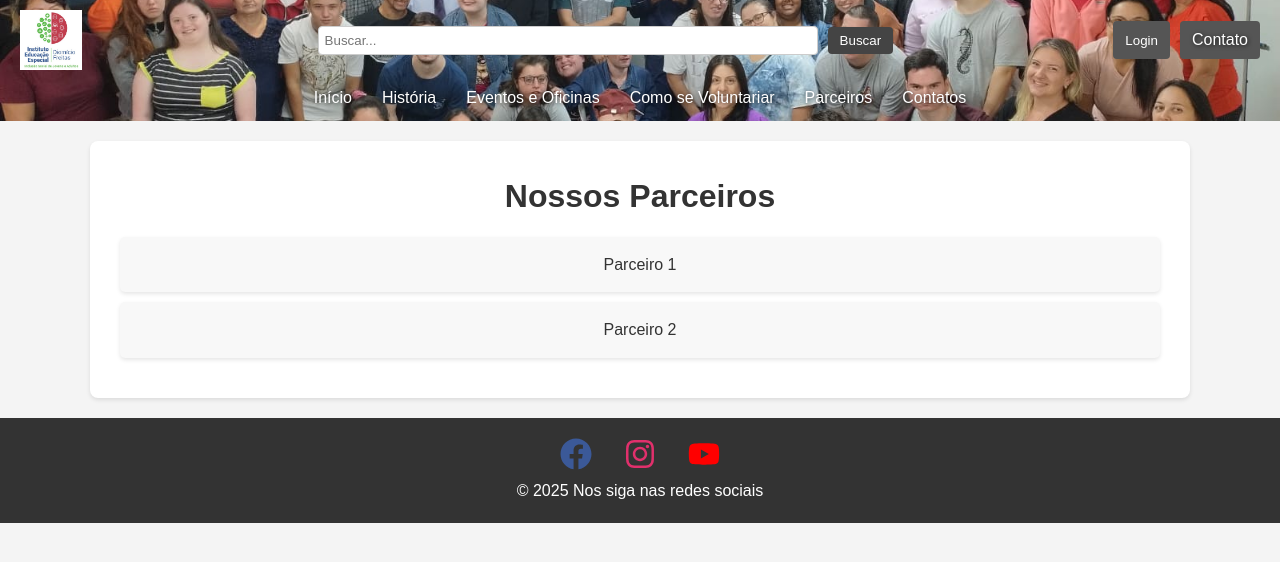
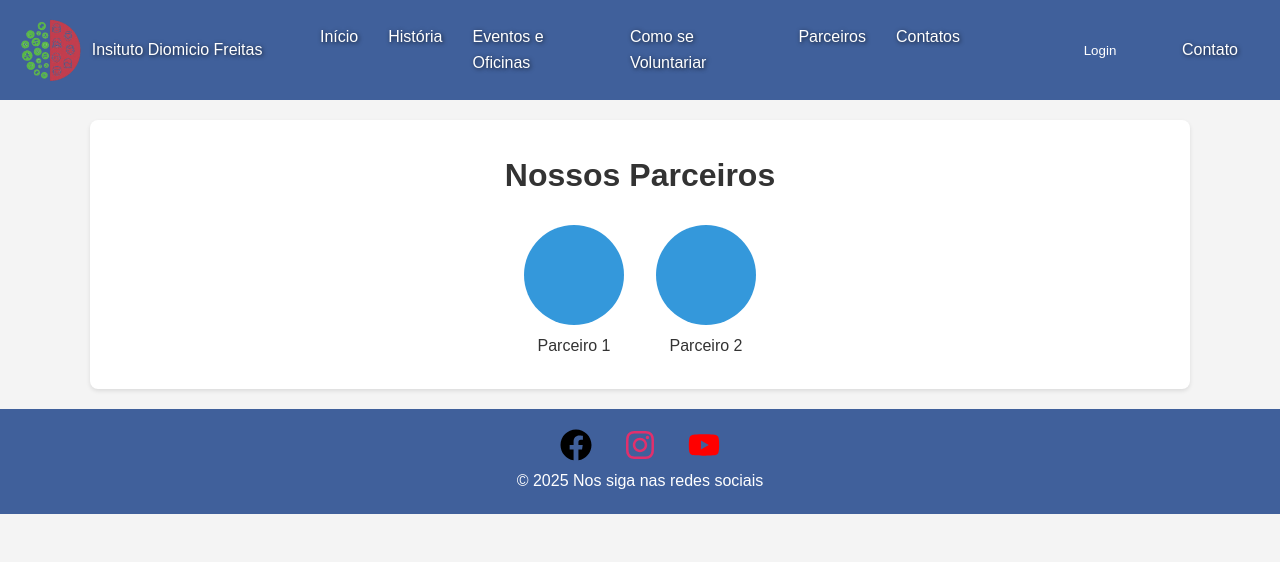
Before and after one commit to vzjunior/projeto_extensao, a React (Create React App) app: page /parceiros in a window 1280 px wide. Shown: the top 562 px of the page. Built offline with nearby package versions, Linux system fonts and the light colour scheme.

Commit message:
alterado o nav e footer

```diff
--- a/src/components/Footer.module.css
+++ b/src/components/Footer.module.css
@@ -1,7 +1,7 @@
 .footer {
     text-align: center;
     padding: 20px;
-    background-color: #333;
+    background-color: #40609B;
     color: white;
 
   }
@@ -17,7 +17,7 @@
   }
 
 .facebook {
-  color: #3b5998;
+  color: #000;
   font-size: 32px;
   transition: transform 0.3s ease, color 0.3s ease;
 }
--- a/src/components/Header.js
+++ b/src/components/Header.js
@@ -1,7 +1,7 @@
-import React from 'react';
-import { Link } from 'react-router-dom';
-import styles from './Header.module.css';
-import logo from '../assets/images/Logo.jpeg'
+import React from "react";
+import { Link } from "react-router-dom";
+import styles from "./Header.module.css";
+import logo from "../assets/images/Logo-removebg-previewcortado.png";
 
 const Header = () => {
   return (
@@ -9,29 +9,37 @@ const Header = () => {
       <nav className={styles.navContainer}>
         <div className={styles.leftSection}>
           <img src={logo} alt="Logo" className={styles.logo} />
-        </div>
-
-        <div className={styles.centerSection}>
-          <input type="text" placeholder="Buscar..." />
-          <button className={styles.searchBtn}>Buscar</button>
+          <p>Insituto Diomicio Freitas</p>
         </div>
 
         <div className={styles.rightSection}>
           <button className={styles.actionBtn}>Login</button>
-          <Link to="/contatos" className={styles.actionBtn}>Contato</Link>
+          <Link to="/contatos" className={styles.actionBtn}>
+            Contato
+          </Link>
         </div>
-      </nav>
-
 
         <ul className={styles.menu}>
-          <li><Link to="/">Início</Link></li>
-          <li><Link to="/historia">História</Link></li>
-          <li><Link to="/eventos-oficinas">Eventos e Oficinas</Link></li>
-          <li><Link to="/como-se-voluntariar">Como se Voluntariar</Link></li>
-          <li><Link to="/parceiros">Parceiros</Link></li>
-          <li><Link to="/contatos">Contatos</Link></li>
+          <li>
+            <Link to="/">Início</Link>
+          </li>
+          <li>
+            <Link to="/historia">História</Link>
+          </li>
+          <li>
+            <Link to="/eventos-oficinas">Eventos e Oficinas</Link>
+          </li>
+          <li>
+            <Link to="/como-se-voluntariar">Como se Voluntariar</Link>
+          </li>
+          <li>
+            <Link to="/parceiros">Parceiros</Link>
+          </li>
+          <li>
+            <Link to="/contatos">Contatos</Link>
+          </li>
         </ul>
-
+      </nav>
     </header>
   );
 };
--- a/src/components/Header.module.css
+++ b/src/components/Header.module.css
@@ -1,37 +1,112 @@
 /* Cabeçalho (Header) */
 .header {
-  background-image: url('../assets/images/fotoCabeçalho.jpeg');
+  background-color: #40609B;
   background-size: cover;
   background-position: center;
   color: white;
   padding: 10px 20px;
   text-shadow: 1px 1px 4px rgba(0, 0, 0, 0.7);
+  position: relative;
+  height: 100px; /* altura suficiente para centralizar verticalmente */
 }
 
-
+/* Container da navegação */
 .navContainer {
   display: flex;
   align-items: center;
   justify-content: space-between;
-  flex-wrap: wrap;
+  height: 100%;
 }
 
+/* Seção esquerda: logo */
 .leftSection {
   display: flex;
   align-items: center;
 }
 
 .logo {
-  height: 60px;
-  margin-right: 15px;
+  height: 70px;
+  margin-right: 10px;
 }
 
-.centerSection {
+/* Centraliza a UL no meio do header */
+.menu {
+  position: absolute;
+  top: 50%;
+  left: 50%;
+  transform: translate(-50%, -50%);
+
+  list-style: none;
   display: flex;
-  align-items: center;
-  gap: 10px;
+  gap: 30px;
+  margin: 0;
+  padding: 0;
 }
 
+.menu li a {
+  position: relative;
+  text-decoration: none;
+  color: white;
+  font-size: 16px;
+  padding-bottom: 4px;
+}
+
+/* Efeito de linha branca no hover */
+.menu li a::after {
+  content: '';
+  position: absolute;
+  left: 0;
+  bottom: 0;
+  width: 0%;
+  height: 2px;
+  background-color: white;
+  transition: width 0.3s ease;
+}
+
+.menu li a:hover::after {
+  width: 100%;
+}
+
+/* Botões no lado direito */
+.rightSection {
+  display: flex;
+  gap: 10px;
+  margin-left: auto;
+}
+
+.actionBtn {
+  background-color: transparent;
+  color: white;
+  padding: 6px 0;
+  width: 100px;              /* largura fixa igual para todos os botões */
+  text-align: center;
+  border: none;
+  border-radius: 4px;
+  text-decoration: none;
+  cursor: pointer;
+  position: relative;
+  display: inline-block;
+}
+
+/* Linha branca animada no hover */
+.actionBtn::after {
+  content: '';
+  position: absolute;
+  left: 0;
+  bottom: 0;
+  width: 0%;
+  height: 2px;
+  background-color: white;
+  transition: width 0.3s ease;
+}
+
+.actionBtn:hover::after {
+  width: 100%;
+}
+
+
+
+/* Campo de busca (se ainda for usado) */
 .centerSection input[type="text"] {
   padding: 6px;
   border-radius: 4px;
@@ -47,43 +122,6 @@
   cursor: pointer;
 }
 
-.rightSection {
-  display: flex;
-  gap: 10px;
-}
-
-.actionBtn {
-  background-color: #555;
-  color: white;
-  padding: 6px 12px;
-  border: none;
-  border-radius: 4px;
-  text-decoration: none;
-  cursor: pointer;
-}
-
-.menu {
-  list-style: none;
-  display: flex;
-  justify-content: center;
-  margin-top: 15px;
-  padding: 0;
-}
-
-.menu li {
-  margin: 0 15px;
-}
-
-.menu li a {
-  text-decoration: none;
-  color: white;
-  font-size: 16px;
-}
-
-.menu li a:hover {
-  color: #ff9800;
-}
-
-input{
+input {
   width: 500px;
 }
--- a/src/components/Section.module.css
+++ b/src/components/Section.module.css
@@ -42,3 +42,74 @@
   .eventoBox:hover {
     transform: translateY(-5px);
   }
+
+
+  .parceirosContainer {
+    display: flex;
+    justify-content: center;
+    gap: 2rem;
+    flex-wrap: wrap;
+    margin-top: 1.5rem;
+  }
+
+  .parceiro {
+    display: flex;
+    flex-direction: column;
+    align-items: center;
+    text-decoration: none;
+    color: inherit;
+  }
+
+  .circle {
+    width: 100px;
+    height: 100px;
+    background-color: #3498db; /* cor do botão */
+    border-radius: 50%;
+    margin-bottom: 0.5rem;
+    transition: transform 0.2s ease;
+  }
+
+  .circle:hover {
+    transform: scale(1.1);
+  }
+
+  .parceiro span {
+    font-weight: 500;
+    font-size: 1rem;
+    text-align: center;
+  }
+
+  .parceirosContainer {
+    display: flex;
+    justify-content: center;
+    gap: 2rem;
+    flex-wrap: wrap;
+    margin-top: 1.5rem;
+  }
+
+  .parceiro {
+    display: flex;
+    flex-direction: column;
+    align-items: center;
+    text-decoration: none;
+    color: inherit;
+  }
+
+  .circle {
+    width: 100px;
+    height: 100px;
+    background-color: #3498db; /* cor do botão */
+    border-radius: 50%;
+    margin-bottom: 0.5rem;
+    transition: transform 0.2s ease;
+  }
+
+  .circle:hover {
+    transform: scale(1.1);
+  }
+
+  .parceiro span {
+    font-weight: 500;
+    font-size: 1rem;
+    text-align: center;
+  }
--- a/src/components/pages/Parceiros.js
+++ b/src/components/pages/Parceiros.js
@@ -1,11 +1,20 @@
 import React from 'react';
 import styles from '../Section.module.css';
+
 const Parceiros = () => {
   return (
     <section className={styles.section} id="parceiros">
       <h2>Nossos Parceiros</h2>
-      <div className="parceiro">Parceiro 1</div>
-      <div className="parceiro">Parceiro 2</div>
+      <div className={styles.parceirosContainer}>
+        <a href="https://site-parceiro1.com" className={styles.parceiro}>
+          <div className={styles.circle}></div>
+          <span>Parceiro 1</span>
+        </a>
+        <a href="https://site-parceiro2.com" className={styles.parceiro}>
+          <div className={styles.circle}></div>
+          <span>Parceiro 2</span>
+        </a>
+      </div>
     </section>
   );
 };
```
Also changed, not shown: src/assets/images/Logo-removebg-preview.png (added), src/assets/images/Logo-removebg-previewcortado.png (added).
